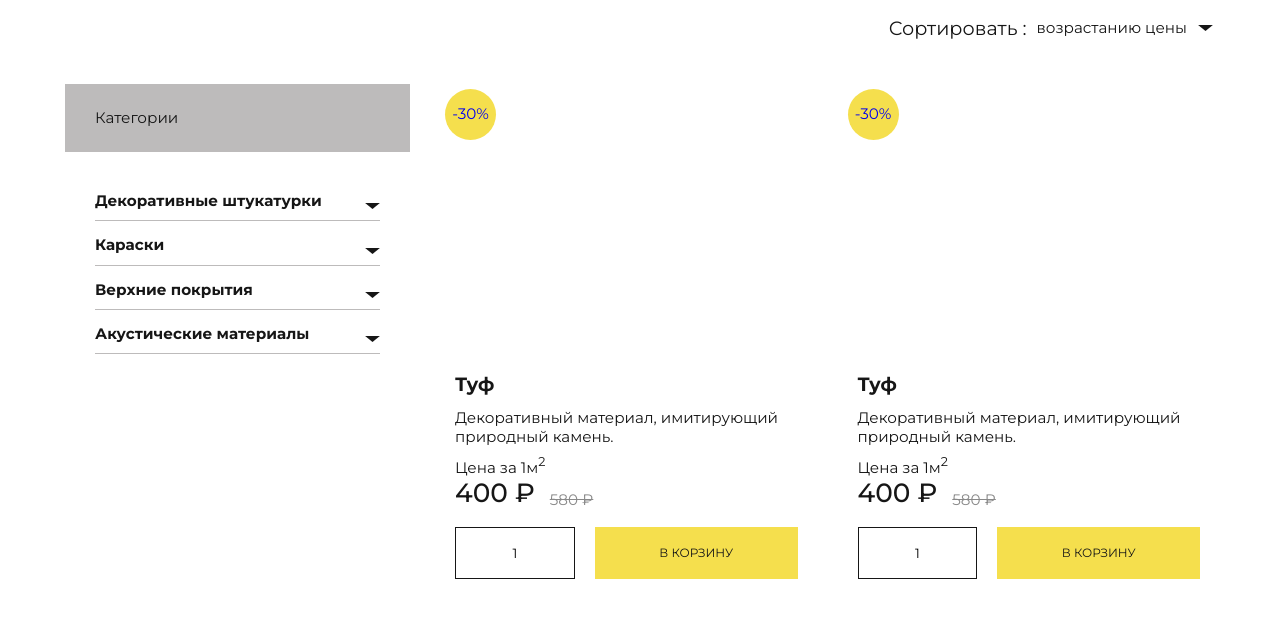
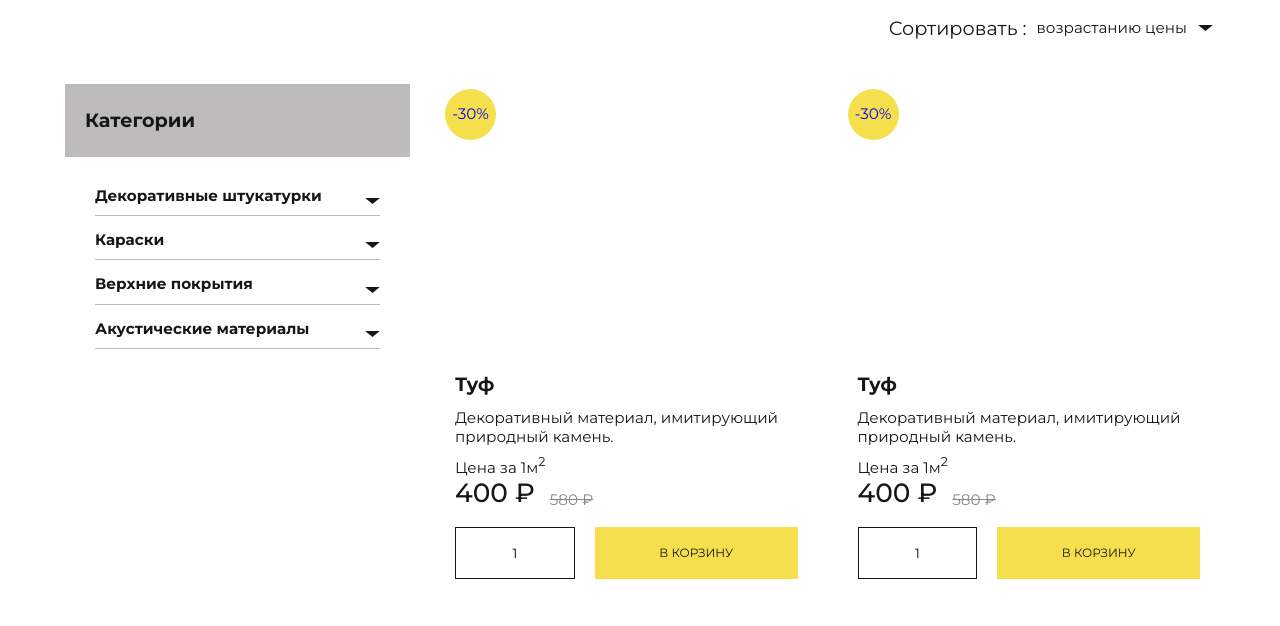
Before and after one commit to WebOriginals/slon_IM, a website: page #src/catalog.pug in a window 1280 px wide. Shown: the part 155-781 px from the top of the page. Drawn offline with nearby package versions, Linux system fonts and the light colour scheme; files that its build step writes are made by us from their sources.

Commit message:
правки в каталоге

```diff
--- a/#src/scss/catalog/saitbar.scss
+++ b/#src/scss/catalog/saitbar.scss
@@ -2,7 +2,7 @@
   width: 100%;
   background-color: $color_2w;
   position: absolute;
-  top: 34px;
+  top: -15px;
   left: -104%;
   transition: 1s;
   z-index: 9;
@@ -27,13 +27,16 @@
   }
 }
 .filter__ttitle{
-  padding: 25px 30px;
-  background-color: #BDBBBB;
-
+  padding: 25px 20px;
+@include adaptiv-font(20,18);
+  font-weight: bold;
+  @include mq('tablet-wide') {
+    background-color: #BDBBBB;
+  }
 }
 
 .body-filter{
-  padding: 40px 30px;
+  padding: 30px 30px;
 }
 
 .category-filter{
```
Also changed, not shown: dist/css/style.css, dist/css/style.min.css.
